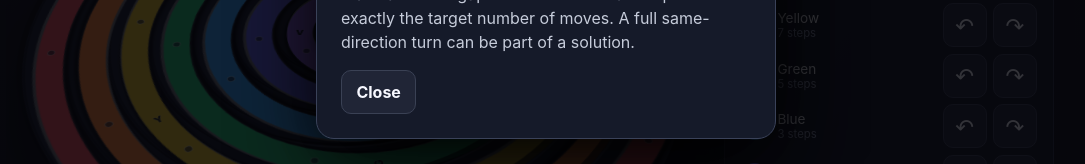
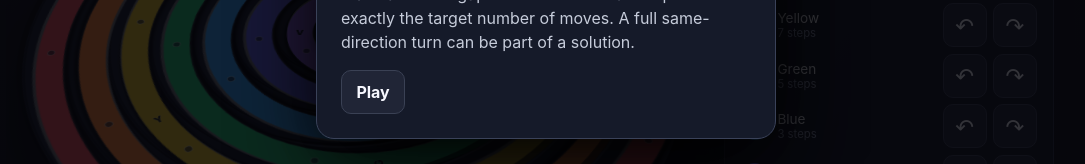
Before and after one commit to gamesbyian/Ring-Road, a React (Vite) app: page / in a window 1280 px wide. Shown: the part 388-552 px from the top of the page, without its empty margins (94-1179 px from the left). Built offline with nearby package versions, Linux system fonts and the light colour scheme.

Commit message:
ui: use Play action for guide

```diff
--- a/src/App.tsx
+++ b/src/App.tsx
@@ -121,7 +121,7 @@ export default function App() {
       </nav>
 
       {state.guideOpen && (
-        <Modal title="How to play" onClose={closeGuide}>
+        <Modal title="How to play" onClose={closeGuide} closeLabel="Play">
           <p>Rotate each colored ring one legal step at a time. Make all seven gaps meet on one shared spoke in exactly the target number of moves. A full same-direction turn can be part of a solution.</p>
         </Modal>
       )}
```
